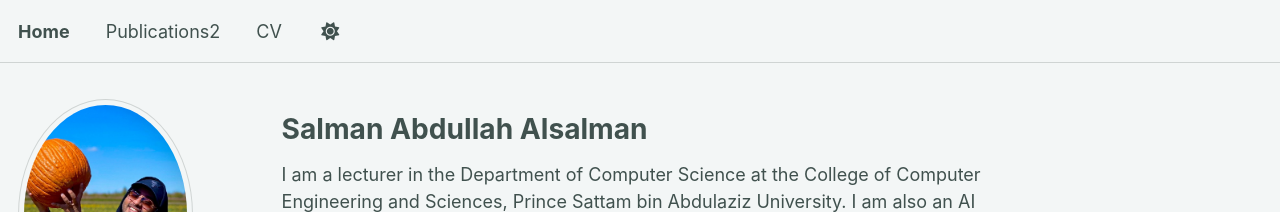
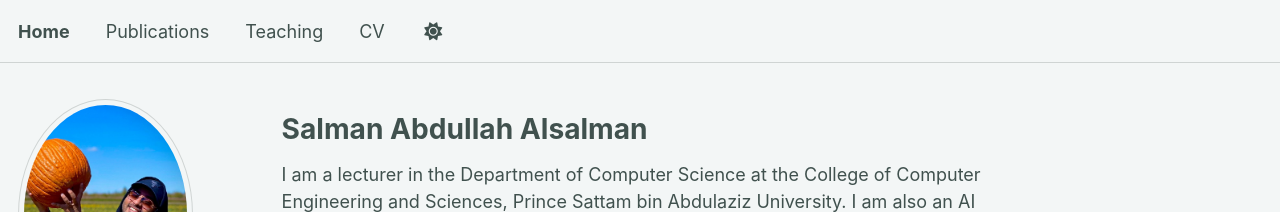
Before and after one commit to x1xSAS/x1xSAS.github.io, a Jekyll site: the page built from _pages/about.md, in a window 1280 px wide. Shown: the top 212 px of the page. Built offline with Jekyll 4.4.1, drawn with Linux system fonts in a browser that asks for light colours; some web fonts are replaced; a script bundle is joined from its source files by our own code; library files that are not in the unit come from our copies.

Commit message:
Update navigation.yml

```diff
--- a/_data/navigation.yml
+++ b/_data/navigation.yml
@@ -11,14 +11,14 @@ main:
   - title: "Home"
     url: /
 
-  - title: "Publications2"
+  - title: "Publications"
     url: /publications/
 
   # - title: "Talks"
   # url: /talks/
 
-  # - title: "Teaching"
-  #  url: /teaching/
+  - title: "Teaching"
+    url: /teaching/
 
   # - title: "Portfolio"
   # url: /portfolio/
```
